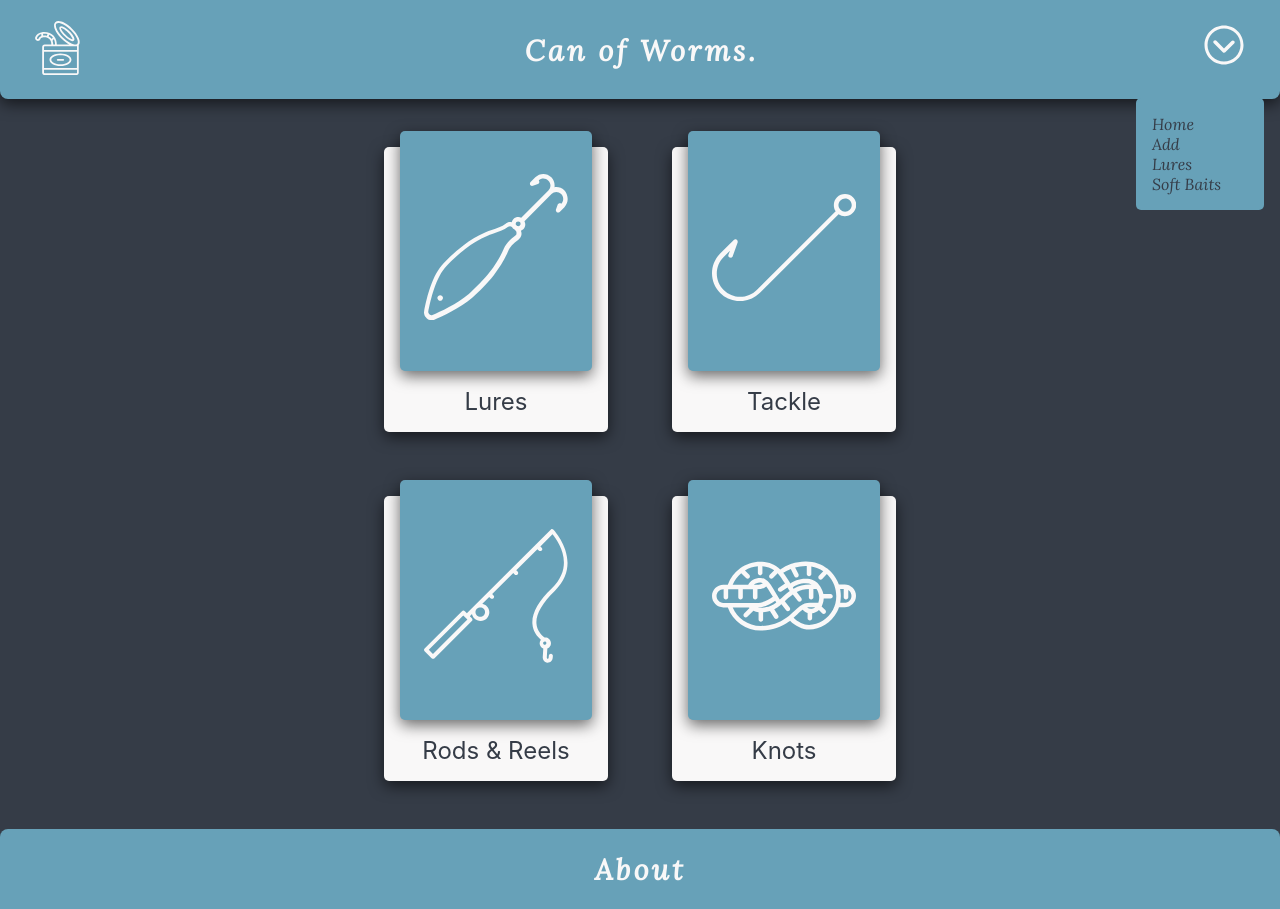
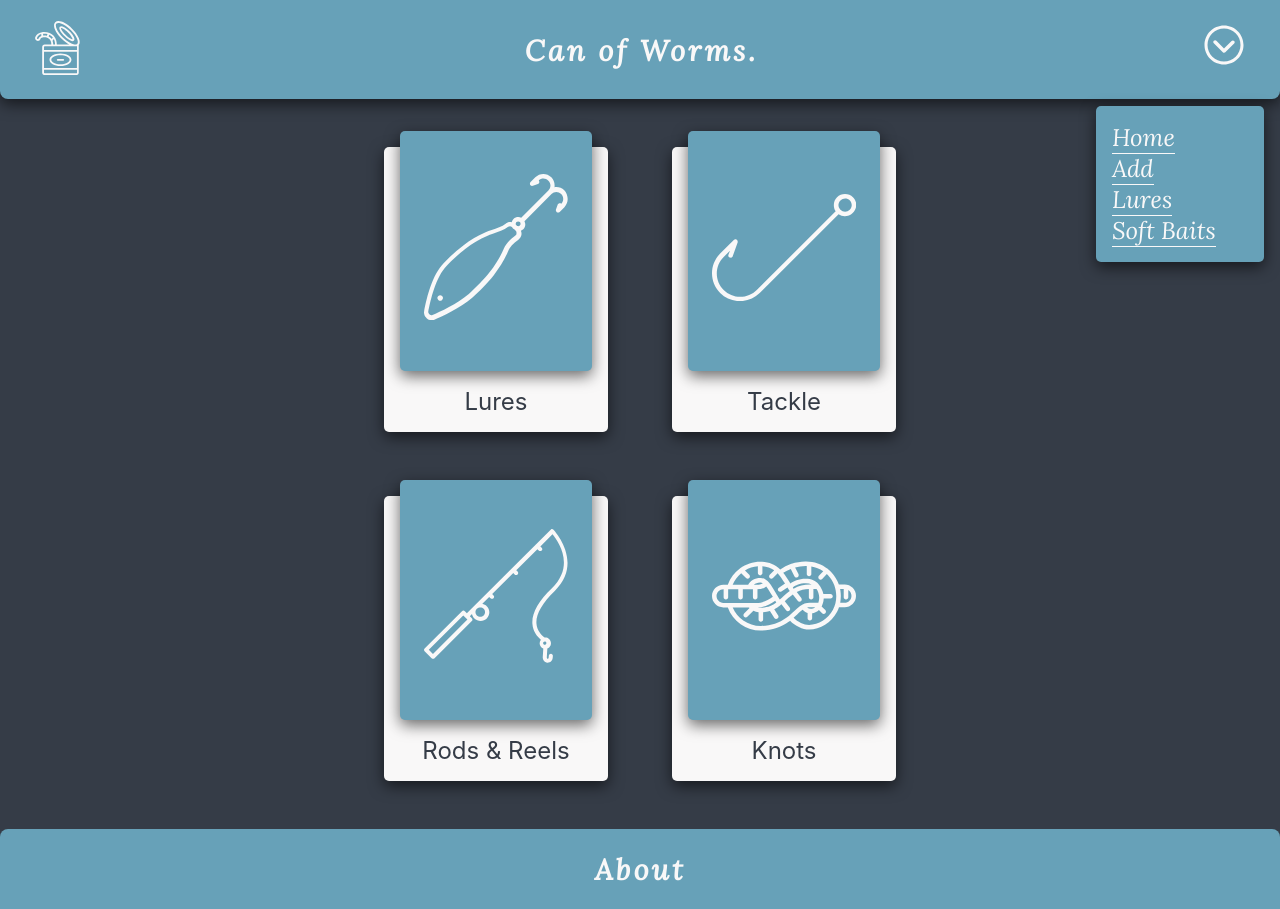
Before and after one commit to JustinLepine/capstone-can-of-worms, a React (Create React App) app: page / in a window 1280 px wide. Both pictures are taken after a click on the element 1224 px from the left and 36 px from the top of the page. Built offline with nearby package versions, Linux system fonts and the light colour scheme.

Commit message:
dropdown restyled

```diff
--- a/src/components/Dropdown/Dropdown.scss
+++ b/src/components/Dropdown/Dropdown.scss
@@ -1,21 +1,21 @@
 @use "../../styles/colors" as *;
 
 .dropdown {
-    width: 6rem;
-
-    color: $dark-shades;
+    width: 8.5rem;
     position: absolute;
     top: 5.1rem;
     right: 1rem;
     list-style: none;
     text-align: start;
     background-color: white;
+    font-size: 1.5rem;
     padding: 1rem;
     border-radius: 5px;
     background-color: $main;
+    box-shadow: 0px 5px 15px $card-shadow;
 
     & a {
-        text-decoration: none;
-        color: $dark-shades;
+        border-bottom: solid 1px $light-shades ;
+        color: $light-shades;
     }
 }
```
